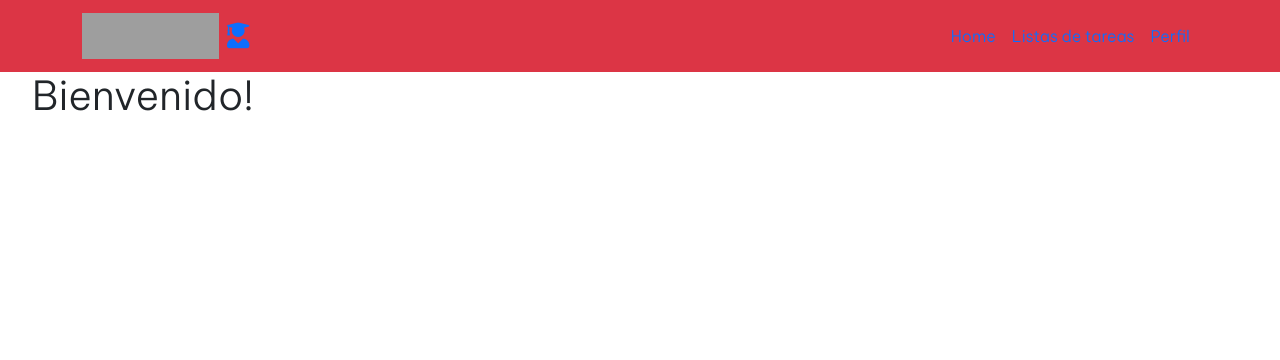
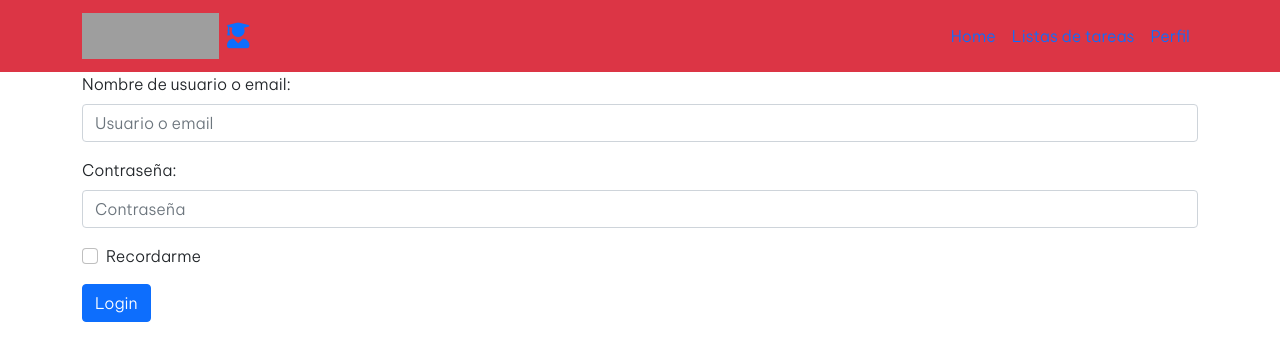
Before and after one commit to AlfredoPalazuelos/EjemploListas, a React (Create React App) app: page / in a window 1280 px wide. Shown: the top 360 px of the page. Built offline with nearby package versions, Linux system fonts and the light colour scheme; grey boxes are pictures that could not be loaded.

Commit message:
formulario

```diff
--- a/src/components/Home.jsx
+++ b/src/components/Home.jsx
@@ -1,10 +1,58 @@
 import React from 'react';
+import {Container, Form, Button} from 'react-bootstrap';
+
+class Home extends React.Component {
+  constructor(props) {
+    super(props);
+    this.state={user:'',pass:''}
+    this.login=this.login.bind(this);
+  }
+
+  login(){
+
+    this.setState({user:'Paco',pass:'1234'});
+    console.log(`${this.state.user} Has hecho click`);
+
+  }
+
+  render() {
+
+    if(this.state!==null && this.state.user!== null && this.state.user!== ''){
+    return(
+      <div className="main-site">
+      <h1>Bienvenido {this.state.user}</h1>
+    </div>
+    );
+
+    }else{
+
+      return (
+
+        <Container>
+          <Form>
+            <Form.Group className="mb-3" controlId="formBasicEmail">
+              <Form.Label>Nombre de usuario o email: </Form.Label>
+              <Form.Control type="email" placeholder="Usuario o email" />
+            </Form.Group>
+            <Form.Group className="mb-3" controlId="formBasicPassword">
+              <Form.Label>Contraseña: </Form.Label>
+              <Form.Control type="password" placeholder="Contraseña" />
+            </Form.Group>
+            <Form.Group className="mb-3" controlId="formBasicCheckbox">
+              <Form.Check type="checkbox" label="Recordarme" />
+            </Form.Group>
+            <Button variant="primary" type="button" onClick={this.login}>
+              Login
+            </Button>
+          </Form>
+        </Container>
+
+    );
+
+    }
 
 
-export function Home() {
-  return (
-    <div className="main-site">
-    <h1>Bienvenido!</h1>
-  </div>
-  );
+  }
 }
+
+export default Home;
--- a/src/data/MenuItems.js
+++ b/src/data/MenuItems.js
@@ -1,4 +1,4 @@
-import { Home } from '../components/Home';
+import Home from '../components/Home';
 import { PaginaListas } from '../components/PaginaListas';
 import { Perfil } from '../components/Perfil';
 
```
